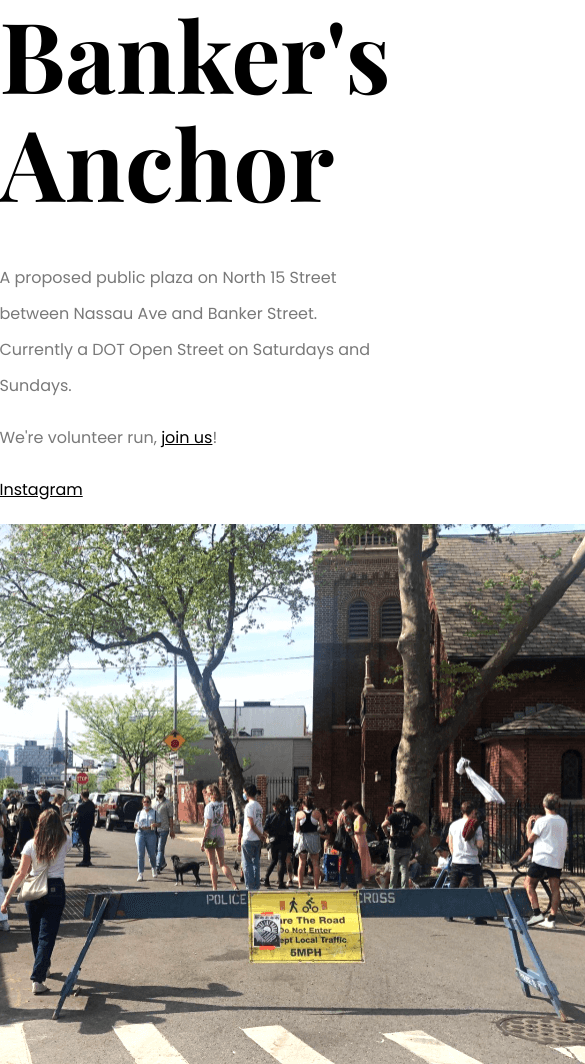
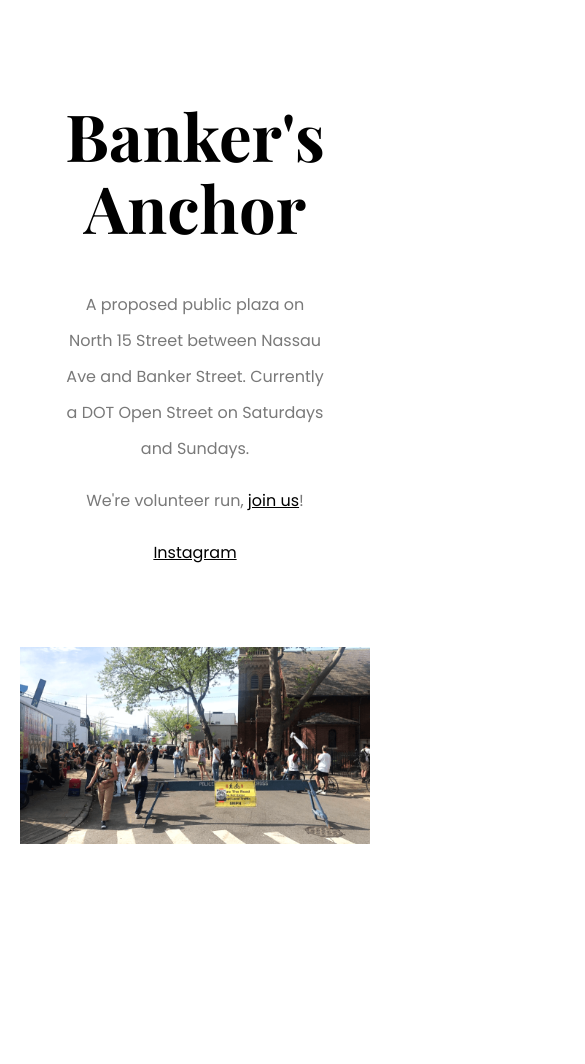
Before and after one commit to yefim/bankers-anchor, a website built with Parcel: page index.html in a window 390 px wide. Shown: the top 1064 px of the page, 585 px wide, since content can reach past the window. After the commit the page ends 944 px from the top, so only its background shows below. Built offline with nearby package versions, Linux system fonts and the light colour scheme.

Commit message:
Mobile styles

```diff
--- a/style.scss
+++ b/style.scss
@@ -24,6 +24,11 @@ h1 {
   font-size: 98px;
   line-height: 110%;
   margin-bottom: 44px;
+
+  @media (max-width: 960px) {
+    font-size: 65px;
+    text-align: center;
+  }
 }
 
 p {
@@ -32,6 +37,10 @@ p {
   font-size: 100%;
   line-height: 36px;
   margin-bottom: 16px;
+
+  @media (max-width: 960px) {
+    text-align: center;
+  }
 }
 
 a {
@@ -50,6 +59,7 @@ main {
   min-height: 100vh;
 
   @media (max-width: 960px) {
+    margin-top: 100px;
     flex-direction: column;
   }
 }
@@ -58,4 +68,19 @@ main {
   flex-shrink: 0;
   max-width: 700px;
   padding: 0 100px;
+
+  @media (max-width: 960px) {
+    margin-bottom: 60px;
+  }
 }
+
+img {
+  height: calc(100vh - 70px);
+  padding: 0 80px;
+
+  @media (max-width: 960px) {
+    height: unset;
+    max-width: 100%;
+    padding: 0 20px;
+  }
+}
```
